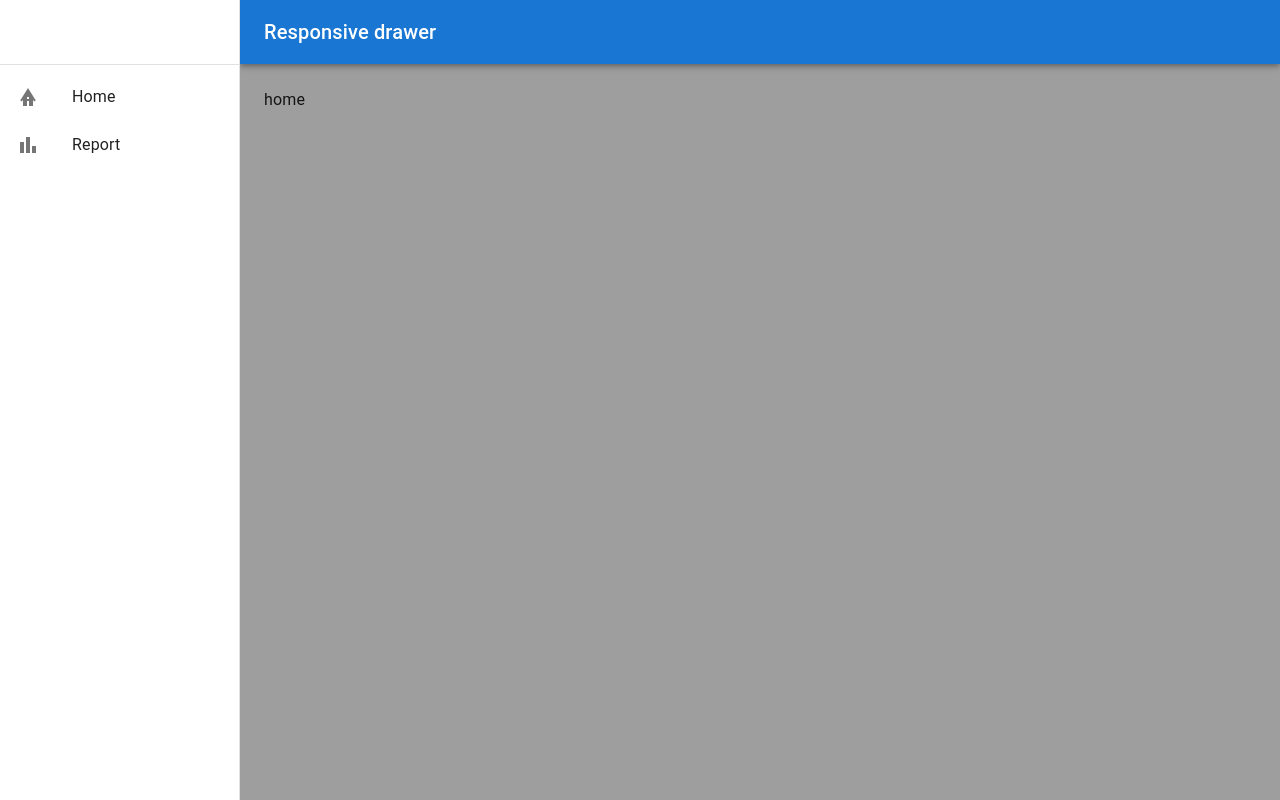
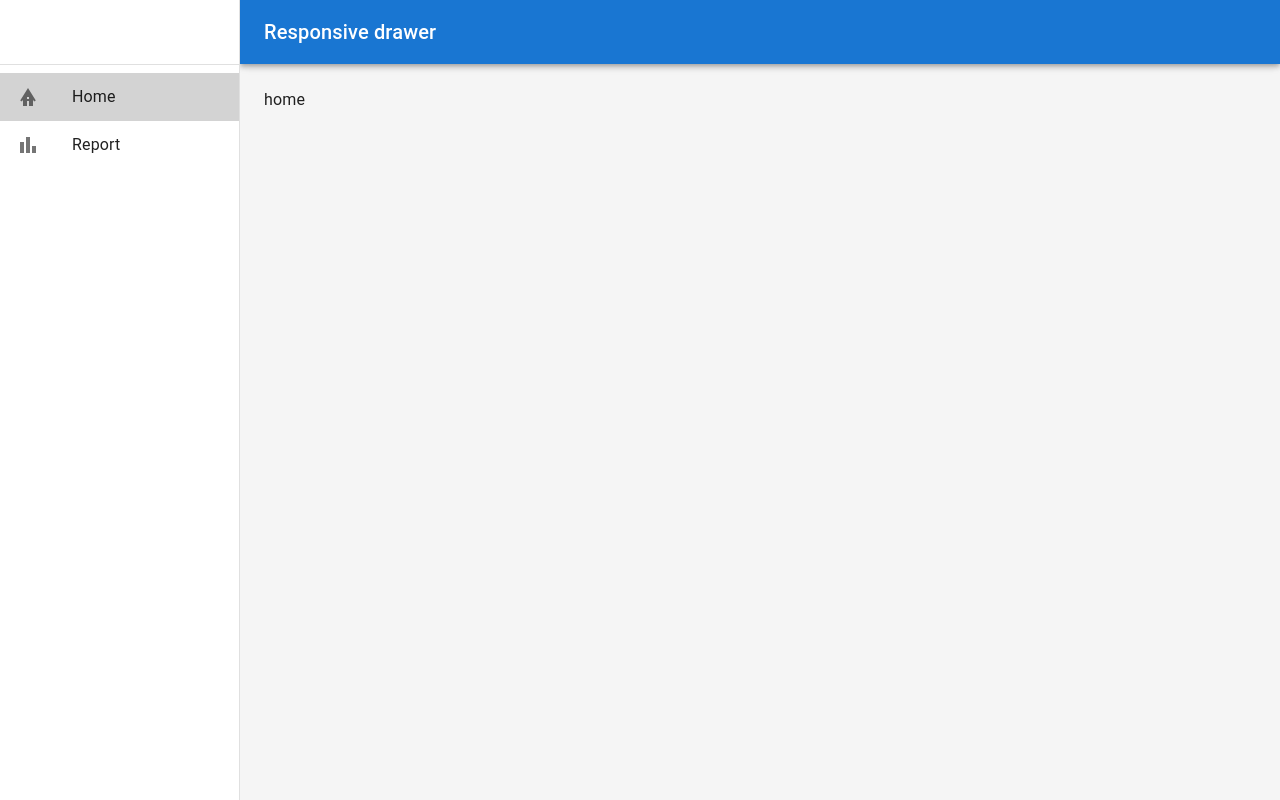
Before and after one commit to tomohiro1024/react_home_app, a React (Create React App) app: page / in a window 1280 px wide. Built offline with nearby package versions, Linux system fonts and the light colour scheme.

Commit message:
サイドバーの修正

```diff
--- a/src/components/common/Sidebar.tsx
+++ b/src/components/common/Sidebar.tsx
@@ -1,9 +1,10 @@
 import { Box, Divider, Drawer, List, ListItem, ListItemButton, ListItemIcon, ListItemText, Toolbar } from '@mui/material'
-import React from 'react'
+import React, { CSSProperties } from 'react'
 import InboxIcon from '@mui/icons-material/MoveToInbox';
 import MailIcon from '@mui/icons-material/Mail';
 import BungalowIcon from '@mui/icons-material/Bungalow';
 import BarChartIcon from '@mui/icons-material/BarChart';
+import { NavLink } from 'react-router-dom';
 
 interface SidebarProps {
   drawerWidth: number,
@@ -25,12 +26,29 @@ const MenuItems: menuItem[] = [
     {text: 'Report', path: '/report', icon: BarChartIcon}
 ]
 
+const baseLinkStyle: CSSProperties = {
+  textDecoration: 'none',
+  color: 'inherit',
+  display: 'block'
+}
+
+const activeLinkStyle: CSSProperties = {
+  backgroundColor: 'lightgrey'
+}
+
   const drawer = (
     <div>
       <Toolbar />
       <Divider />
       <List>
         {MenuItems.map((item, index) => (
+          <NavLink key={index} to={item.path} style={({isActive}) => {
+            console.log('選択されたのは', item.text, isActive)
+            return {
+              ...baseLinkStyle,
+              ...(isActive ? activeLinkStyle : {})
+            }
+          }}>
             <ListItem key={index} disablePadding>
               <ListItemButton>
                 <ListItemIcon>
@@ -40,6 +58,7 @@ const MenuItems: menuItem[] = [
                 <ListItemText primary={item.text} />
               </ListItemButton>
             </ListItem>
+          </NavLink>
         ))}
       </List>
 
--- a/src/components/layout/AppLayout.tsx
+++ b/src/components/layout/AppLayout.tsx
@@ -42,7 +42,7 @@ export default function AppLayout() {
 
 
   return (
-    <Box sx={{ display: 'flex', bgcolor: (theme) =>theme.palette.grey[500], minHeight: '100vh' }}>
+    <Box sx={{ display: 'flex', bgcolor: (theme) =>theme.palette.grey[100], minHeight: '100vh' }}>
       <CssBaseline />
       <AppBar
         position="fixed"
```
Lines whose indentation alone changed are shown as unchanged.
